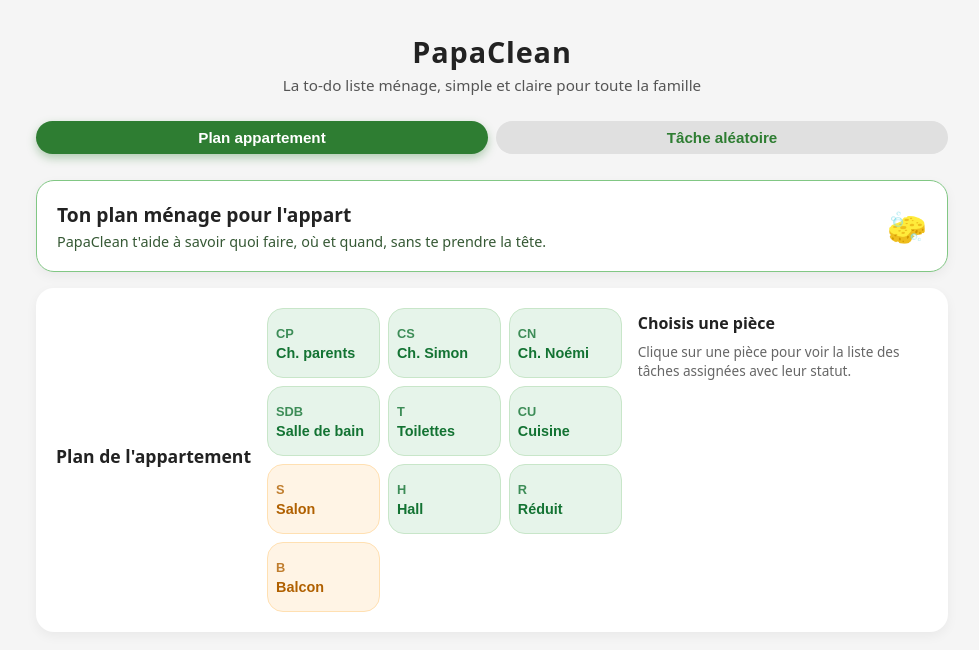
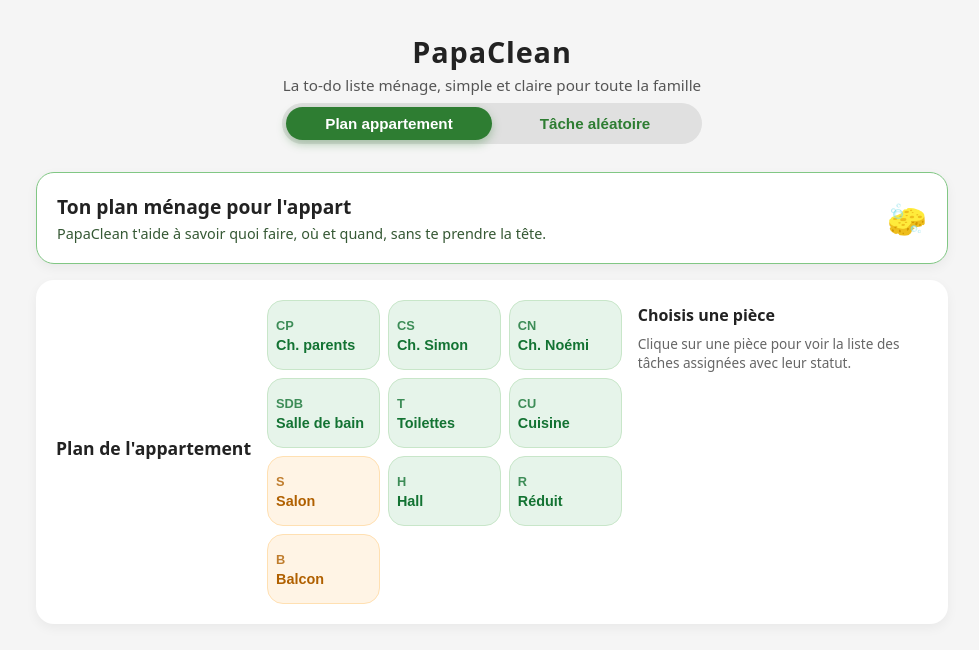
Before and after one commit to rumov76/PapaClean, a plain HTML site: page index.html in a window 1280 px wide. Shown: the whole page, without its empty margins (148-1127 px from the left). Drawn offline with Linux system fonts and the light colour scheme.

Commit message:
Add files via upload

```diff
--- a/app.js
+++ b/app.js
@@ -715,15 +715,21 @@ function renderPlan(container) {
 
 function render() {
   const root = document.getElementById("app-root");
+  const tabRoot = document.getElementById("tab-bar-root");
   const isPlan = state.view === "plan";
 
+  // Rendu des onglets dans l'en-tête
+  if (tabRoot) {
+    tabRoot.innerHTML = `
+      <div class="tab-bar">
+        <button class="tab ${isPlan ? "active" : ""}" id="tab-plan">Plan appartement</button>
+        <button class="tab ${!isPlan ? "active" : ""}" id="tab-random">Tâche aléatoire</button>
+      </div>
+    `;
+  }
+
+  // Rendu du contenu principal
   root.innerHTML = `
-    <div class="tab-bar">
-      <button class="tab ${isPlan ? "active" : ""}" id="tab-plan">Plan appartement</button>
-      <button class="tab ${!isPlan ? "active" : ""}" id="tab-random">Tâche aléatoire</button>
-    </div>
-
-
     <section class="card hero-card">
       <div class="hero-header">
         <div class="hero-title-block">
@@ -763,6 +769,7 @@ function render() {
   }
 }
 
+
 // Enregistrement du service worker pour PapaClean (PWA)
 if ("serviceWorker" in navigator) {
   window.addEventListener("load", () => {
--- a/index.html
+++ b/index.html
@@ -13,6 +13,7 @@
     <header class="app-header">
       <h1>PapaClean</h1>
       <p class="tagline">La to-do liste ménage, simple et claire pour toute la famille</p>
+      <div id="tab-bar-root"></div>
     </header>
     <main id="app-root" class="app-main">
       <!-- Contenu injecté par app.js -->
--- a/styles.css
+++ b/styles.css
@@ -20,8 +20,12 @@ body {
 }
 
 .app-header {
+  position: sticky;
+  top: 0;
+  z-index: 30;
   text-align: center;
-  padding: 8px 0 4px;
+  padding: 8px 0 8px;
+  background: #f5f5f5;
 }
 
 .app-header h1 {
@@ -98,14 +102,13 @@ body {
 
 /* Top tabs */
 .tab-bar {
-  position: sticky;
-  top: 0;
-  z-index: 20;
   display: flex;
-  gap: 8px;
-  margin-bottom: 4px;
-  padding: 6px 0;
-  background: #f5f5f5;
+  gap: 0;
+  margin: 8px auto 4px;
+  padding: 4px;
+  max-width: 420px;
+  background: #e0e0e0;
+  border-radius: 999px;
 }
 
 .tab {
@@ -113,7 +116,7 @@ body {
   border-radius: 999px;
   padding: 8px 12px;
   border: none;
-  background: #e0e0e0;
+  background: transparent;
   color: #2e7d32;
   font-size: 0.95rem;
   font-weight: 600;
```
